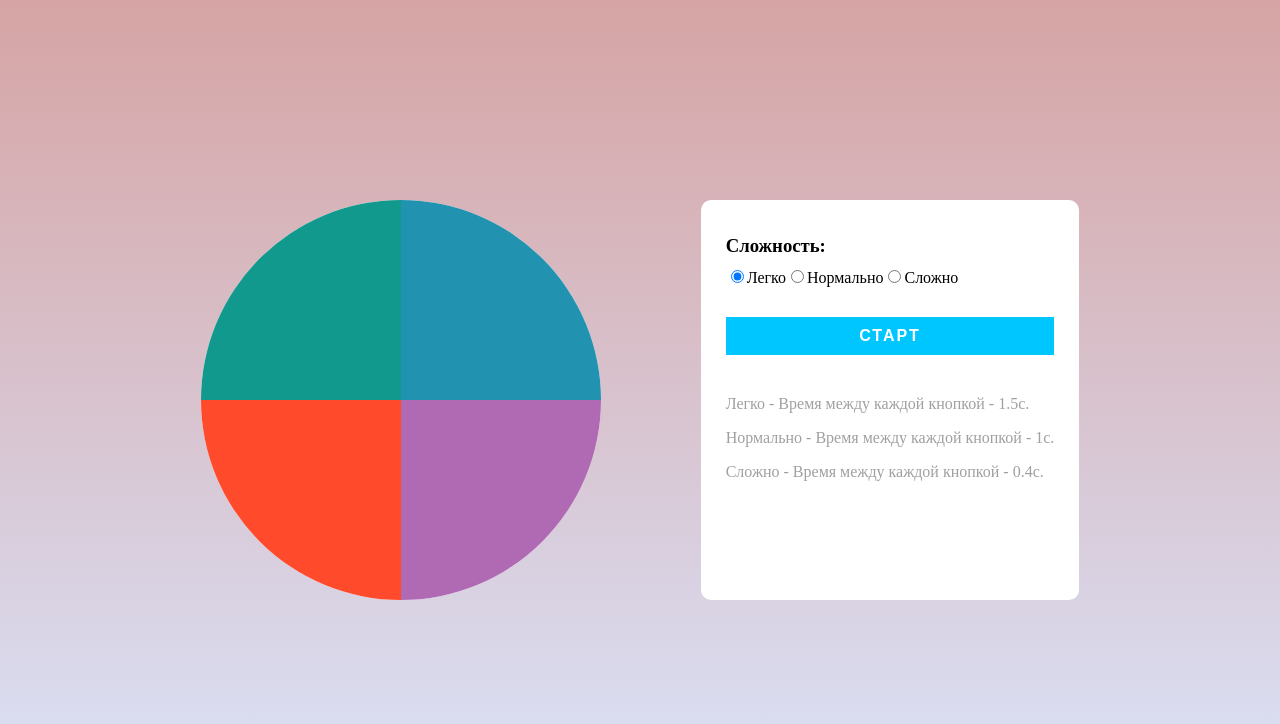
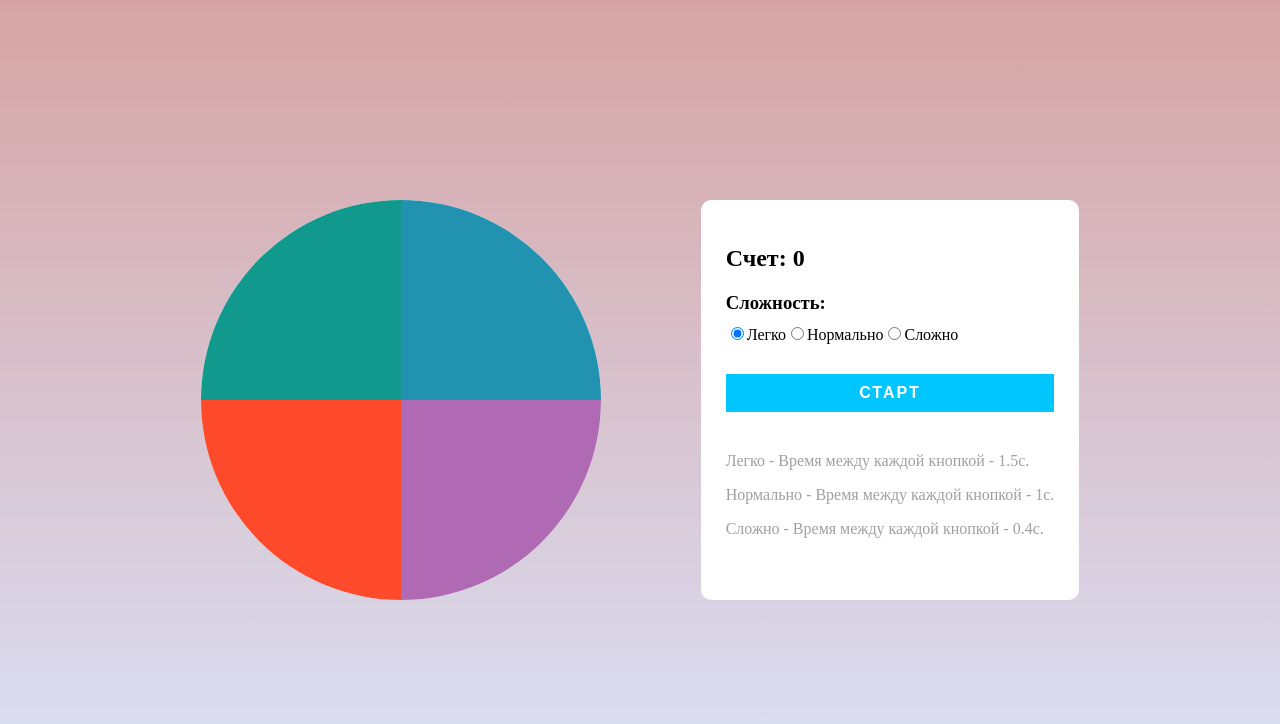
Before and after one commit to dvnikolaev/vue-simon-the-game, a Vue app: page / in a window 1280 px wide. Shown: the top 724 px of the page. Built offline with nearby package versions, Linux system fonts and the light colour scheme.

Commit message:
feat: add score

```diff
--- a/src/components/GameOptions.vue
+++ b/src/components/GameOptions.vue
@@ -1,5 +1,6 @@
 <template>
   <div class="options">
+    <h2 class="options__header">Счет: {{ step }}</h2>
     <div class="options-difficulty">
       <h3 class="options-difficulty__header">Сложность:</h3>
       <label v-for="item in difficultyArray" :key="item.value">
@@ -30,6 +31,7 @@ export default {
   props: {
     isStart: Boolean,
     difficulty: Number,
+    step: Number
   },
   data() {
     return {
--- a/src/components/MainCircle.vue
+++ b/src/components/MainCircle.vue
@@ -15,6 +15,7 @@
       :isStart="isStart"
       :difficulty="difficulty"
       @update:difficulty="updateDifficulty"
+      :step="step"
     />
   </div>
 </template>
```
